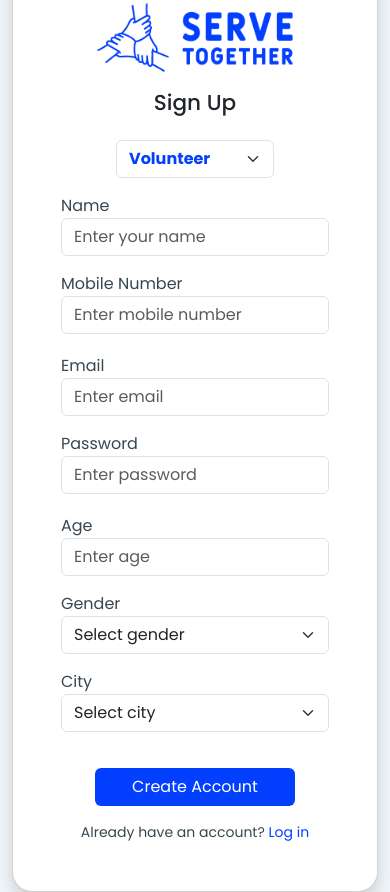
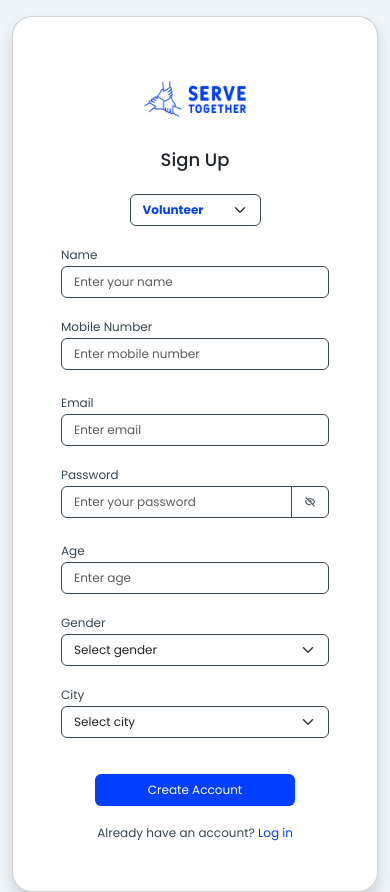
Before and after one commit to dhruvimistry/Serve-Together, a React (Vite) app: page /signup in a window 390 px wide. Built offline with nearby package versions, Linux system fonts and the light colour scheme.

Commit message:
Improves responsiveness of login/signup

```diff
--- a/src/App.css
+++ b/src/App.css
@@ -35,6 +35,23 @@ body {
   border-color: var(--grey-color);
 }
 
+.input-box:focus {
+  outline: none;
+  box-shadow: none;
+  background: none;
+  border: 2px solid var(--theme-color);
+}
+
+.form-select {
+  border-color: var(--grey-color);
+}
+
+.form-select:focus {
+  outline: none;
+  box-shadow: none;
+  border: 2px solid var(--theme-color);
+}
+
 small, .small {
   font-size: 12px;
 }
@@ -53,3 +70,18 @@ small, .small {
 .small-text {
   font-size: 14px;
 }
+
+.image-section {
+  position: relative;
+}
+
+.image-section::after {
+  content: '';
+  position: absolute;
+  top: 0;
+  left: 0;
+  width: 100%;
+  height: 100%;
+  background-color: #033fff80;
+  z-index: 1;
+}
--- /dev/null
+++ b/src/Login Pages/LoginPage.css
@@ -0,0 +1,12 @@
+@media (width <=1024px) {
+  #log-in {
+    margin: 20px 0 !important;
+  }
+}
+
+@media (width <= 768px) {
+  .logo {
+    width: 50% !important;
+    padding: 15px;
+  }
+}
--- a/src/Login Pages/SignUpPage.css
+++ b/src/Login Pages/SignUpPage.css
@@ -9,3 +9,23 @@
 *{
   color: #37474f;
 }
+
+@media (width <= 768px) {
+  .logo, .role-select {
+    width: 150px;
+  }
+
+  h4 {
+    font-size: 18px;
+  }
+
+  label, input, input::placeholder, select, option, span, .btn {
+    font-size: 12px !important;
+  }
+}
+
+@media (width <= 425px) {
+  .logo {
+    width: 120px;
+  }
+}
--- a/src/Login Pages/SignUpPage.tsx
+++ b/src/Login Pages/SignUpPage.tsx
@@ -3,34 +3,37 @@ import { useForm } from "react-hook-form";
 import { Link } from 'react-router-dom';
 import './SignUpPage.css';
 import HeadLogo from '../assets/serve-together-1.png';
+import PasswordStrengthChecker from '../components/PasswordStrengthChecker';
 
 interface FormProps {
   register: any;
   errors: any;
+  password: string;
+  setPassword: React.Dispatch<React.SetStateAction<string>>;
 }
 
 const emailExp: RegExp = /^([a-zA-Z0-9._%+-]+)@([a-zA-Z0-9.-]+)\.([a-zA-Z]{2,})$/;
 
-const VolunteerForm: React.FC<FormProps> = ({ register, errors }) => (
+const VolunteerForm: React.FC<FormProps> = ({ register, errors, password, setPassword }) => (
   <>
     <div className="row pb-1">
-      <div className="col-md-6 mb-3">
+      <div className="col-lg-6 mb-3">
         <label>Name</label>
-        <input type="text" className="form-control" {...register("name", { required: "Name is required" })} placeholder="Enter your name" />
+        <input type="text" className="form-control input-box" {...register("name", { required: "Name is required" })} placeholder="Enter your name" />
         {errors.name && <p className="text-danger small">{errors.name.message}</p>}
       </div>
 
-      <div className="col-md-6 mb-3">
+      <div className="col-lg-6 mb-3">
         <label>Mobile Number</label>
-        <input type="text" className="form-control" {...register("mobile", { required: "Mobile number is required" })} placeholder="Enter mobile number" />
+        <input type="number" className="form-control input-box" {...register("mobile", { required: "Mobile number is required" })} placeholder="Enter mobile number" />
         {errors.mobile && <p className="text-danger small">{errors.mobile.message}</p>}
       </div>
     </div>
 
     <div className="row pb-1">
-      <div className="col-md-6 mb-3">
+      <div className="col-lg-6 mb-3">
         <label>Email</label>
-        <input type="email" className="form-control" {...register("email", {
+        <input type="email" className="form-control input-box" {...register("email", {
           required: "Email is required",
           pattern: {
             value: emailExp,
@@ -40,21 +43,25 @@ const VolunteerForm: React.FC<FormProps> = ({ register, errors }) => (
         {errors.email && <p className="text-danger small">{errors.email.message}</p>}
       </div>
 
-      <div className="col-md-6 mb-3">
+      <div className="col-lg-6 mb-3">
         <label>Password</label>
-        <input type="password" className="form-control" {...register("password", { required: "Password is required" })} placeholder="Enter password" />
-        {errors.password && <p className="text-danger small">{errors.password.message}</p>}
+        <PasswordStrengthChecker password={password} setPassword={setPassword} />
+        {/* <input type="password" className="form-control" {...register("password", { required: "Password is required" })} placeholder="Enter password" />
+        {errors.password && <p className="text-danger small">{errors.password.message}</p>} */}
       </div>
     </div>
 
     <div className="row pb-1">
-      <div className="col-md-4 mb-3">
+      <div className="col-lg-4 mb-3">
         <label>Age</label>
-        <input type="number" className="form-control" {...register("age", { required: "Age is required", min: { value: 18, message: "Must be at least 18" } })} placeholder="Enter age" />
+        <input type="number" className="form-control input-box" {...register("age", {
+          required: "Age is required",
+          min: { value: 18, message: "Must be at least 18" }
+        })} placeholder="Enter age" />
         {errors.age && <p className="text-danger small">{errors.age.message}</p>}
       </div>
 
-      <div className="col-md-4 mb-3">
+      <div className="col-lg-4 mb-3">
         <label>Gender</label>
         <select className="form-select" {...register("gender", { required: "Gender is required" })}>
           <option value="">Select gender</option>
@@ -64,7 +71,7 @@ const VolunteerForm: React.FC<FormProps> = ({ register, errors }) => (
         {errors.gender && <p className="text-danger small">{errors.gender.message}</p>}
       </div>
 
-      <div className="col-md-4 mb-3">
+      <div className="col-lg-4 mb-3">
         <label>City</label>
         <select className="form-select" {...register("city", { required: "City is required" })}>
           <option value="">Select city</option>
@@ -77,39 +84,40 @@ const VolunteerForm: React.FC<FormProps> = ({ register, errors }) => (
   </>
 );
 
-const OrganizationForm: React.FC<FormProps> = ({ register, errors }) => (
+const OrganizationForm: React.FC<FormProps> = ({ register, errors, password, setPassword }) => (
   <>
     <div className="row pb-1">
-      <div className="col-md-6 mb-3">
+      <div className="col-lg-6 mb-3">
 
         <label>Name of Organization</label>
-        <input type="text" className="form-control" {...register("orgName", { required: "Organization name is required" })} placeholder="Enter organization name" />
+        <input type="text" className="form-control input-box" {...register("orgName", { required: "Organization name is required" })} placeholder="Enter organization name" />
         {errors.orgName && <p className="text-danger small">{errors.orgName.message}</p>}
       </div>
 
-      <div className="col-md-6 mb-3">
+      <div className="col-lg-6 mb-3">
         <label>Mobile Number</label>
-        <input type="text" className="form-control" {...register("orgMobile", { required: "Mobile number is required" })} placeholder="Enter mobile number" />
+        <input type="number" className="form-control input-box" {...register("orgMobile", { required: "Mobile number is required" })} placeholder="Enter mobile number" />
         {errors.orgMobile && <p className="text-danger small">{errors.orgMobile.message}</p>}
       </div>
     </div>
 
     <div className="row pb-1">
-      <div className="col-md-6 mb-3">
+      <div className="col-lg-6 mb-3">
         <label>Email</label>
-        <input type="email" className="form-control" {...register("email", { required: "Email is required" })} placeholder="Enter email" />
+        <input type="email" className="form-control input-box" {...register("email", { required: "Email is required" })} placeholder="Enter email" />
         {errors.email && <p className="text-danger small">{errors.email.message}</p>}
       </div>
 
-      <div className="col-md-6 mb-3">
-        {/* <label>Password</label>
-        <input type="password" className="form-control" {...register("password", { required: "Password is required" })} placeholder="Enter password" />
+      <div className="col-lg-6 mb-3">
+        <label>Password</label>
+        <PasswordStrengthChecker password={password} setPassword={setPassword} />
+        {/* <input type="password" className="form-control" {...register("password", { required: "Password is required" })} placeholder="Enter password" />
         {errors.password && <p className="text-danger small">{errors.password.message}</p>} */}
       </div>
     </div>
 
     <div className="row">
-      <div className="col-md-6 offset-3 mb-3">
+      <div className="col-lg-6 offset-lg-3 mb-3">
         <label>City</label>
         <select className="form-select" {...register("city", { required: "City is required" })}>
           <option value="">Select city</option>
@@ -124,6 +132,7 @@ const OrganizationForm: React.FC<FormProps> = ({ register, errors }) => (
 
 const SignUpPage: React.FC = () => {
   const [role, setRole] = useState("volunteer");
+  const [password, setPassword] = useState("")
 
   const {
     register,
@@ -137,22 +146,36 @@ const SignUpPage: React.FC = () => {
   };
 
   return (
-    <div className="container d-flex justify-content-center align-items-center vh-100">
-      <div className="card shadow p-5 w-100 common-radius">
+    <div className="container d-flex justify-content-center align-items-center vh-100 mx-auto my-3">
+      <div className="card shadow p-5 w-100 common-radius m-auto">
         <div className="text-center">
           <img src={HeadLogo} className="mb-3 logo" alt="Logo"/>
         </div>
         <h4 className="text-center mb-4">Sign Up</h4>
 
         <div className="d-flex justify-content-center mb-3">
-          <select className="form-select w-auto theme fw-bold" onChange={(e) => setRole(e.target.value)} value={role}>
+          <select className="form-select w-auto theme fw-bold role-select" onChange={(e) => setRole(e.target.value)} value={role}>
             <option value="volunteer">Volunteer</option>
             <option value="organization">Organization</option>
           </select>
         </div>
 
         <form onSubmit={handleSubmit(onSubmit)} noValidate>
-          {role === "volunteer" ? <VolunteerForm register={register} errors={errors} /> : <OrganizationForm register={register} errors={errors} />}
+        {role === "volunteer" ? (
+            <VolunteerForm
+              register={register}
+              errors={errors}
+              password={password}
+              setPassword={setPassword}
+            />
+          ) : (
+            <OrganizationForm
+              register={register}
+              errors={errors}
+              password={password}
+              setPassword={setPassword}
+            />
+          )}
           <div className="d-flex justify-content-center">
             <button type="submit" className="btn theme-bg my-3 create-btn">Create Account</button>
           </div>
--- a/src/components/ImageSection.tsx
+++ b/src/components/ImageSection.tsx
@@ -2,7 +2,7 @@ import HappyKids from "../assets/Happy kids.jpg"
 
 const ImageSection: React.FC = () => {
   return (
-    <div className="col-md-8 vh-100 p-0">
+    <div className="col-lg-8 vh-100 p-0 image-section">
       <img
         src={HappyKids}
         alt="Happy kids"
--- a/src/components/PasswordStrengthChecker.tsx
+++ b/src/components/PasswordStrengthChecker.tsx
@@ -19,11 +19,11 @@ const PasswordStrengthChecker: React.FC<PasswordStrengthCheckerProps> = ({ passw
 
     if (length >= 12 && hasUpper && hasLower && hasDigit && hasSpecial) {
       return { text: "Excellent", class: "text-success" };
-    } else if (length >= 10 && hasUpper && hasLower && hasDigit && hasSpecial) {
+    } else if (length >= 8 && hasUpper && hasLower && hasDigit && hasSpecial) {
       return { text: "Strong", class: "text-primary" };
-    } else if (length >= 8 && hasUpper && hasLower && hasDigit) {
+    } else if (length >= 6 && hasUpper && hasLower && hasDigit) {
       return { text: "Very Good", class: "text-info" };
-    } else if (length >= 8 && hasUpper && hasLower) {
+    } else if (length >= 6 && hasUpper && hasLower) {
       return { text: "Good", class: "text-warning" };
     } else {
       return { text: "Weak", class: "text-danger" };
```
Also changed, not shown: src/Login Pages/LoginPage.tsx (+5 -4 lines).
